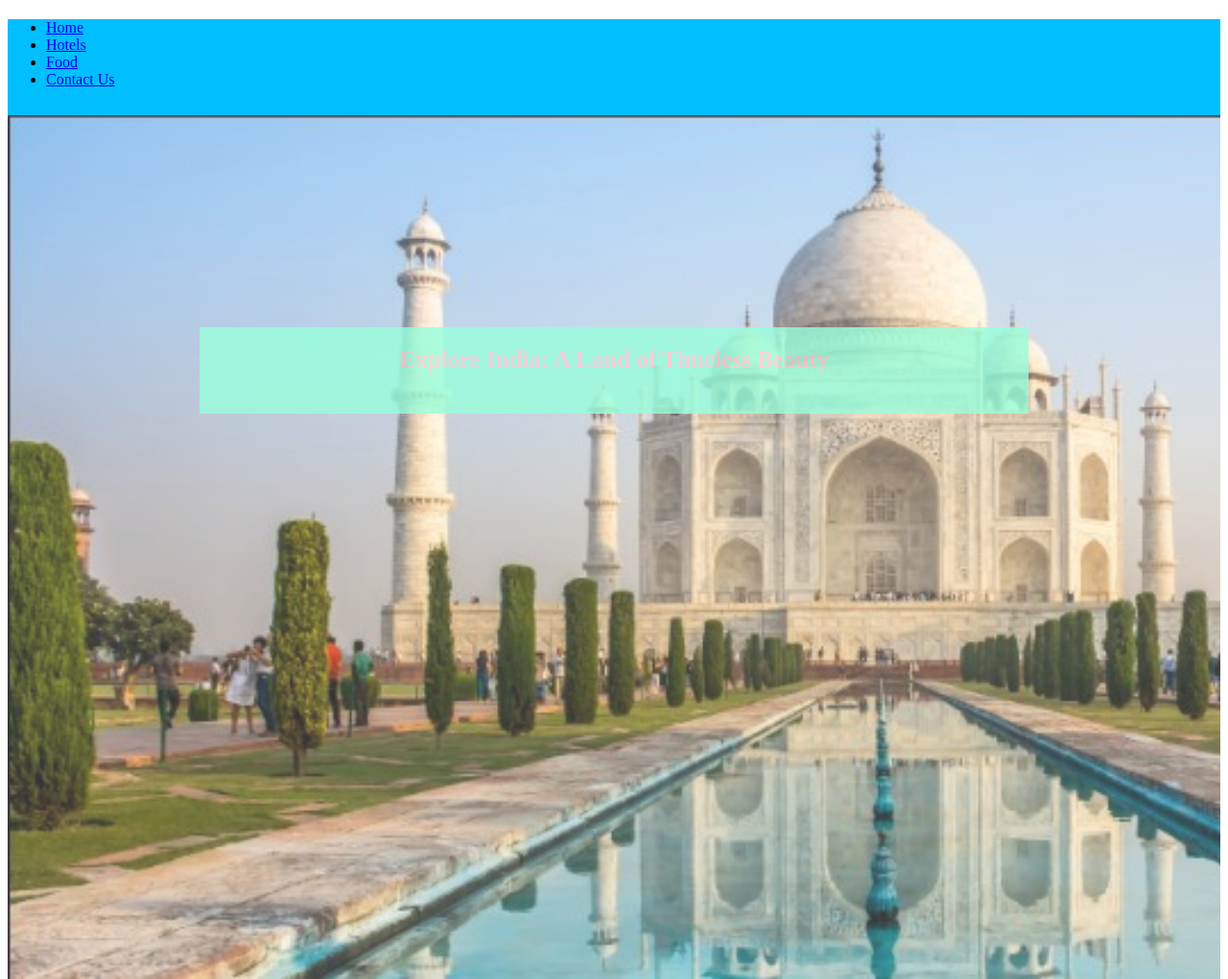
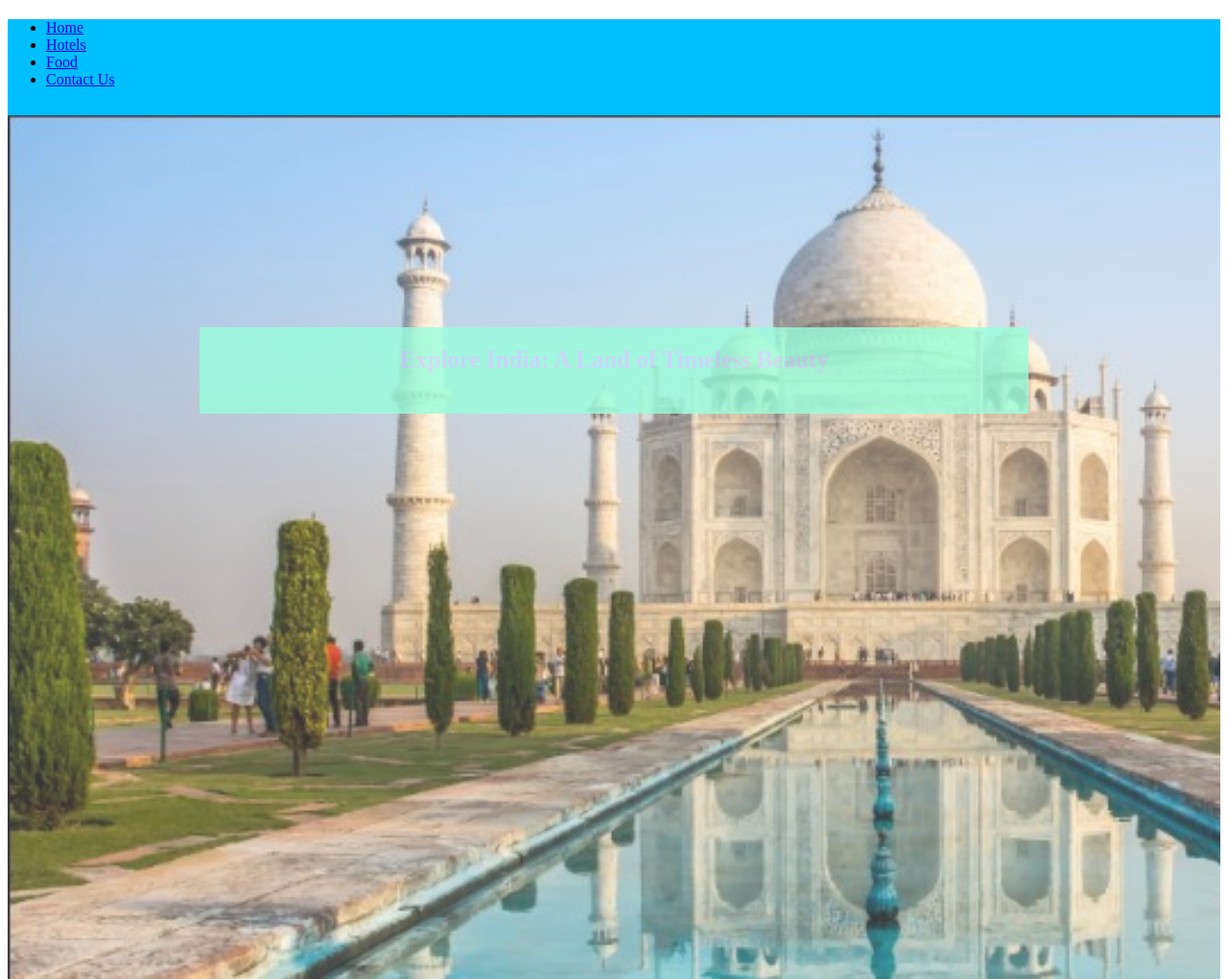
Before and after one commit to KshitizDube/india, a plain HTML site: page index.html in a window 1280 px wide. Shown: the top 1020 px of the page at 96% size. Drawn offline with Linux system fonts and the light colour scheme.

Commit message:
change color

```diff
--- a/index.html
+++ b/index.html
@@ -20,7 +20,7 @@
       opacity: 0.8;
       font-size: 25px;
       padding: 20px;
-      color: pink;
+      color: rgb(192, 200, 255);
       height: 50px;
     }
     img{
```
